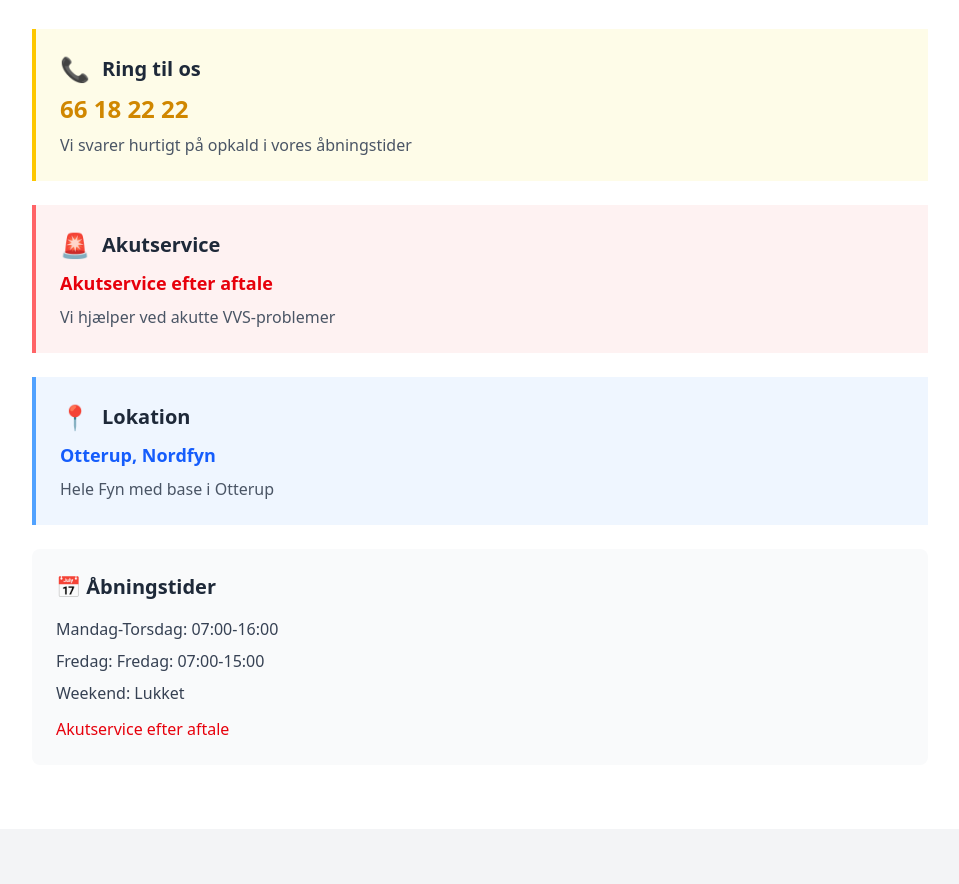
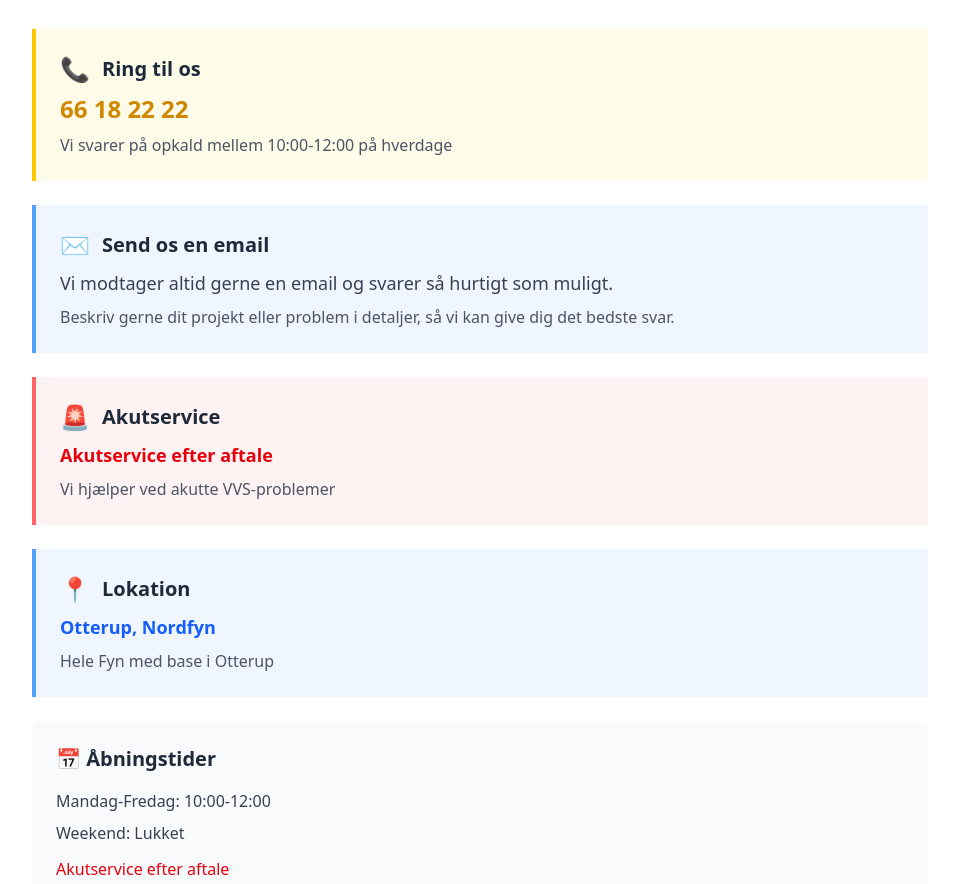
Before and after one commit to webmaister-ai/site-10, an Eleventy site: page src/contact.html in a window 1280 px wide. Shown: the part 463-1347 px from the top of the page, without its empty margins (160-1119 px from the left). Built offline with nearby package versions, Linux system fonts and the light colour scheme; Eleventy itself is replaced by a stand-in of ours; files that its build step writes are made by us from their sources.

Commit message:
AI Task 65: Vi vil fremover kun holde vores telefon åben imell...

```diff
--- a/src/_data/business.json
+++ b/src/_data/business.json
@@ -7,15 +7,15 @@
     "full": "Otterup, Nordfyn"
   },
   "hours": {
-    "monday": "07:00-16:00",
-    "tuesday": "07:00-16:00",
-    "wednesday": "07:00-16:00",
-    "thursday": "07:00-16:00",
-    "friday": "07:00-15:00",
+    "monday": "10:00-12:00",
+    "tuesday": "10:00-12:00",
+    "wednesday": "10:00-12:00",
+    "thursday": "10:00-12:00",
+    "friday": "10:00-12:00",
     "saturday": "Lukket",
     "sunday": "Lukket",
-    "weekdays": "Mandag-torsdag: 07:00-16:00",
-    "friday": "Fredag: 07:00-15:00",
+    "weekdays": "Mandag-fredag: 10:00-12:00",
+    "friday": "Fredag: 10:00-12:00",
     "weekend": "Weekend: Lukket",
     "emergency": "Akutservice efter aftale"
   },
--- a/src/_includes/base.html
+++ b/src/_includes/base.html
@@ -75,8 +75,7 @@
                 <div>
                     <h3 class="text-xl font-bold mb-4 text-yellow-400">📅 Åbningstider</h3>
                     <div class="space-y-2 text-gray-300">
-                        <p><span class="font-medium">Man-Tor:</span> {{ business.hours.monday }}</p>
-                        <p><span class="font-medium">Fredag:</span> {{ business.hours.friday }}</p>
+                        <p><span class="font-medium">Man-Fre:</span> {{ business.hours.monday }}</p>
                         <p><span class="font-medium">Weekend:</span> {{ business.hours.saturday }}</p>
                         <p class="text-red-400 font-semibold mt-3">🚨 {{ business.hours.emergency }}</p>
                     </div>
--- a/src/contact.html
+++ b/src/contact.html
@@ -34,7 +34,21 @@ description: Kontakt Vandtæt VVS - Ring 12 23 43 54 eller send en besked. Vi ti
                class="text-2xl font-bold text-yellow-600 hover:text-yellow-700">
               {{ business.phone }}
             </a>
-            <p class="text-gray-600 mt-2">Vi svarer hurtigt på opkald i vores åbningstider</p>
+            <p class="text-gray-600 mt-2">Vi svarer på opkald mellem 10:00-12:00 på hverdage</p>
+          </div>
+
+          <!-- Email -->
+          <div class="bg-blue-50 border-l-4 border-blue-400 p-6 mb-6">
+            <div class="flex items-center mb-2">
+              <span class="text-2xl mr-3">✉️</span>
+              <h3 class="text-xl font-semibold text-gray-800">Send os en email</h3>
+            </div>
+            <p class="text-lg text-gray-700 mb-2">
+              Vi modtager altid gerne en email og svarer så hurtigt som muligt.
+            </p>
+            <p class="text-gray-600">
+              Beskriv gerne dit projekt eller problem i detaljer, så vi kan give dig det bedste svar.
+            </p>
           </div>
 
           <!-- Emergency Service -->
@@ -61,8 +75,7 @@ description: Kontakt Vandtæt VVS - Ring 12 23 43 54 eller send en besked. Vi ti
           <div class="bg-gray-50 p-6 rounded-lg">
             <h3 class="text-xl font-semibold mb-4 text-gray-800">📅 Åbningstider</h3>
             <div class="space-y-2 text-gray-700">
-              <p><span class="font-medium">Mandag-Torsdag:</span> {{ business.hours.monday }}</p>
-              <p><span class="font-medium">Fredag:</span> {{ business.hours.friday }}</p>
+              <p><span class="font-medium">Mandag-Fredag:</span> {{ business.hours.monday }}</p>
               <p><span class="font-medium">Weekend:</span> {{ business.hours.saturday }}</p>
               <p class="text-red-600 font-medium mt-3">{{ business.hours.emergency }}</p>
             </div>
```
